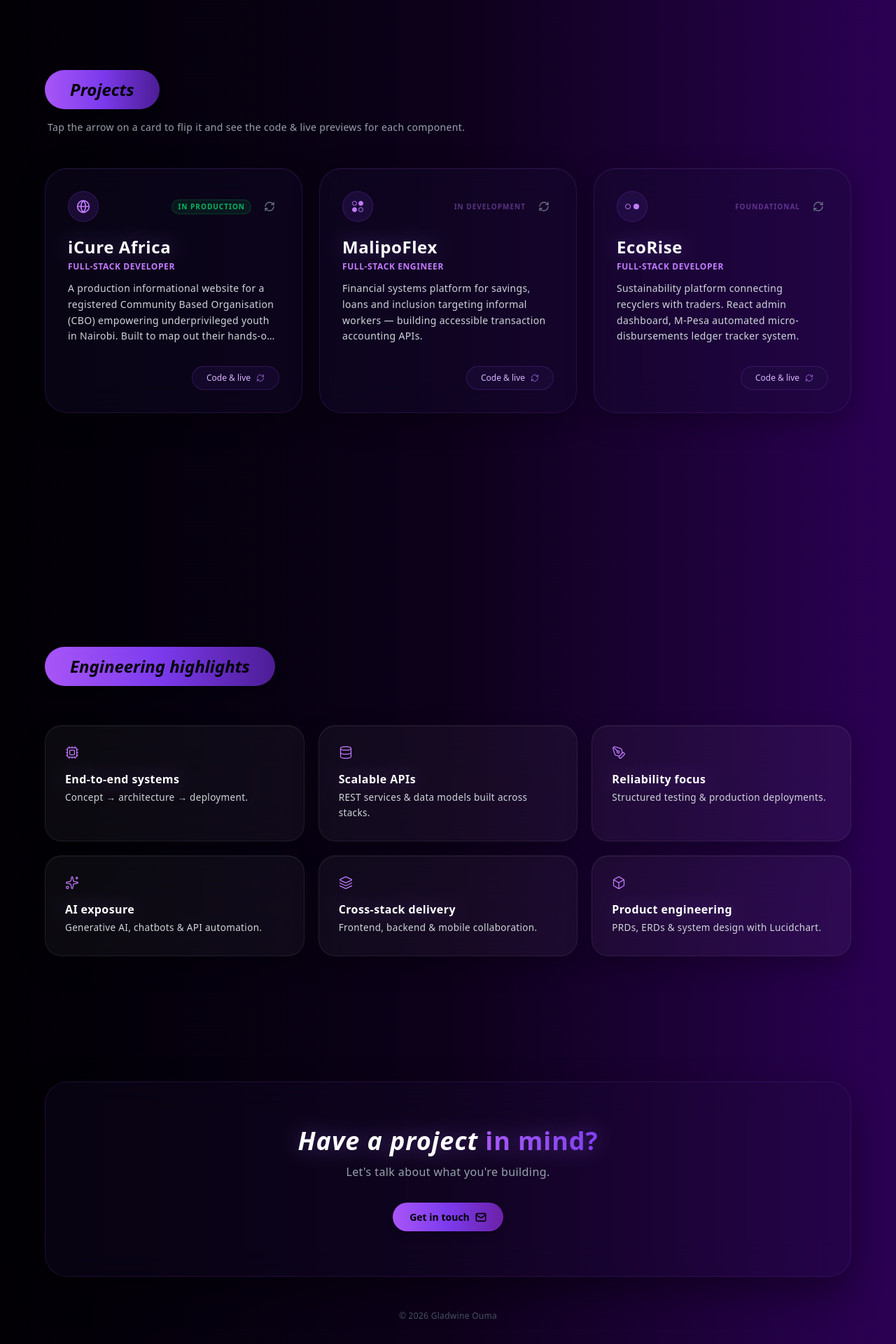
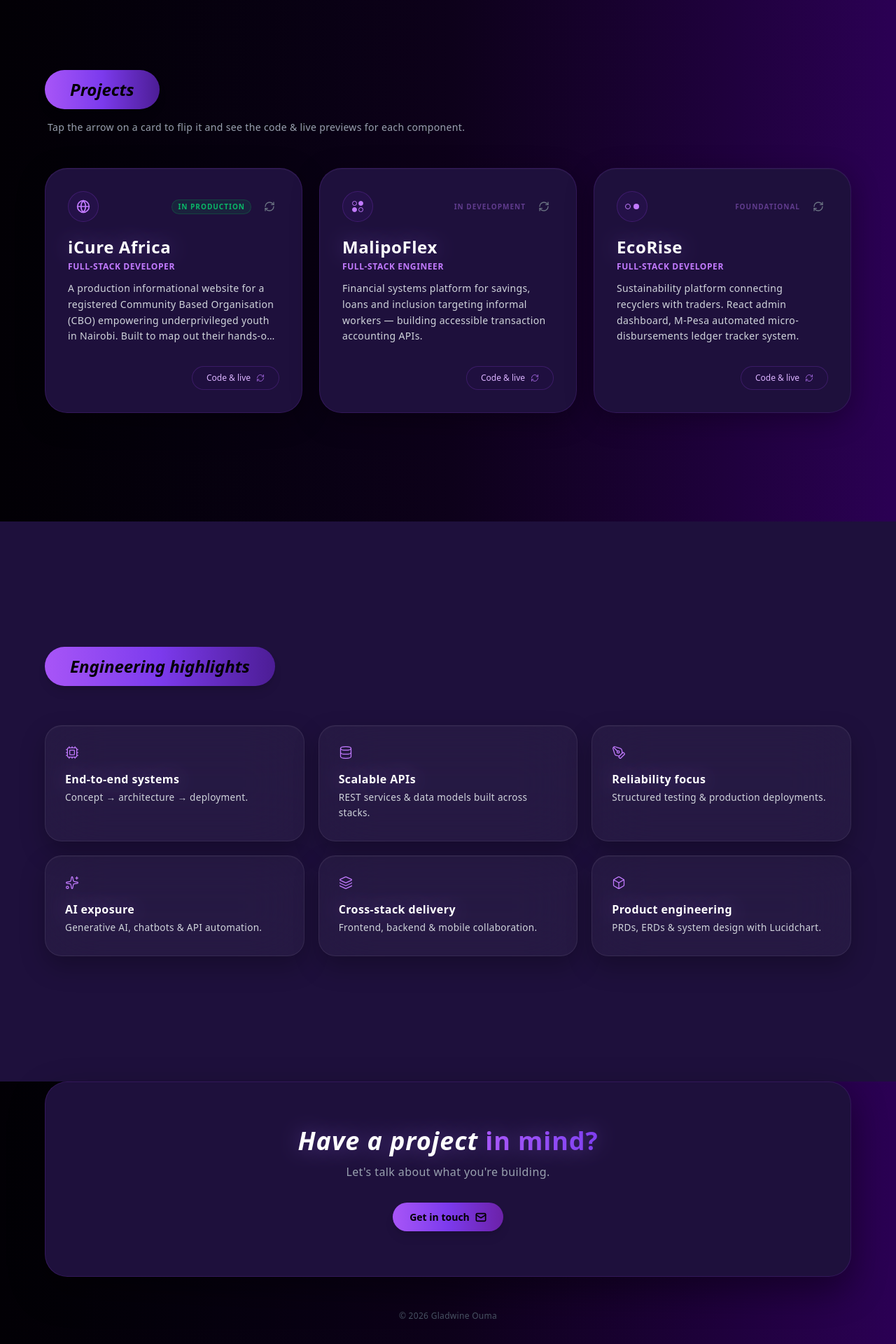
Before and after one commit to gladwineouma/portfolio, a React app: page / in a window 1280 px wide. Shown: the part 1736-3656 px from the top of the page at 70% size. Built offline with nearby package versions, Linux system fonts and the light colour scheme; the HTML template or start-up script is replaced by a standard one.

Commit message:
First commit to the portfolio

```diff
--- a/src/components/footer/Footer.jsx
+++ b/src/components/footer/Footer.jsx
@@ -7,7 +7,7 @@ export default function Footer({ isContactOpen, setIsContactOpen }) {
             <div className="max-w-6xl w-full flex flex-col items-center gap-12">
 
                 {/* Glassmorphic Call to Action Banner Container */}
-                <div className="w-full bg-[#1e103c]/20 backdrop-blur-xl border border-purple-500/15 rounded-[32px] py-16 px-8 flex flex-col items-center justify-center text-center shadow-[0_20px_50px_rgba(0,0,0,0.4)] relative overflow-hidden">
+                <div className="w-full bg-[#1e103c] backdrop-blur-xl border border-purple-500/15 rounded-[32px] py-16 px-8 flex flex-col items-center justify-center text-center shadow-[0_20px_50px_rgba(0,0,0,0.4)] relative overflow-hidden">
 
                     <h2 className="text-white text-3xl md:text-4xl font-bold italic tracking-wide mb-3">
                         Have a project <span className="bg-gradient-to-r from-[#a855f7] to-[#7c3aed] bg-clip-text text-transparent not-italic">in mind?</span>
--- a/src/components/highlights/Highlights.jsx
+++ b/src/components/highlights/Highlights.jsx
@@ -36,7 +36,7 @@ export default function Highlights() {
     ]
 
     return (
-        <section id="highlights" className="min-h-screen flex flex-col items-center justify-center py-20 px-6 md:px-16 bg-gradient-to-r from-[#020005] via-[#0d011a] to-[#2b0054]">
+        <section id="highlights" className="min-h-screen flex flex-col items-center justify-center py-20 px-6 md:px-16 bg-[#1e103c]">
             <div className="max-w-6xl w-full text-left">
 
                 {/* Main Heading Pill Element */}
--- a/src/components/projects/ProjectCard.jsx
+++ b/src/components/projects/ProjectCard.jsx
@@ -16,7 +16,7 @@ export default function ProjectCard({ project }) {
             <div className={`relative w-full h-full transition-transform duration-700 [transform-style:preserve-3d] ${isFlipped ? '[transform:rotateY(180deg)]' : ''}`}>
 
                 {/* FRONT SIDE (All cards look uniform now) */}
-                <div className="absolute inset-0 w-full h-full [backface-visibility:hidden] bg-[#1a0e36]/30 backdrop-blur-xl border border-purple-500/15 rounded-[32px] p-8 flex flex-col justify-between shadow-[inset_0_1px_1px_rgba(255,255,255,0.05),0_10px_40px_rgba(0,0,0,0.3)]">
+                <div className="absolute inset-0 w-full h-full [backface-visibility:hidden] bg-[#1e103c] backdrop-blur-xl border border-purple-500/15 rounded-[32px] p-8 flex flex-col justify-between shadow-[inset_0_1px_1px_rgba(255,255,255,0.05),0_10px_40px_rgba(0,0,0,0.3)]">
 
                     {/* Top Row Icon Area */}
                     <div className="flex items-center justify-between">
--- a/src/pages/ContactPage.jsx
+++ /dev/null
@@ -1,40 +0,0 @@
-import { Mail, Phone, Github, Linkedin, MessageCircle } from "lucide-react";
-
-export default function ContactPage() {
-    return (
-        <main className="min-h-screen bg-aurora px-6 py-16">
-            <div className="max-w-2xl mx-auto glass-panel rounded-3xl p-10">
-
-                <h1 className="text-3xl font-bold mb-6">Contact Me</h1>
-
-                <p className="text-foreground/70 mb-10">
-                    Let’s build something meaningful together.
-                </p>
-
-                <div className="space-y-5">
-
-                    <a href="mailto:youremail@gmail.com" className="flex items-center gap-3 hover:text-primary">
-                        <Mail /> Email
-                    </a>
-
-                    <a href="tel:+254742838976" className="flex items-center gap-3 hover:text-primary">
-                        <Phone /> Phone
-                    </a>
-
-                    <a href="https://github.com/yourname" target="_blank" className="flex items-center gap-3 hover:text-primary">
-                        <Github /> GitHub
-                    </a>
-
-                    <a href="https://linkedin.com/in/yourprofile" target="_blank" className="flex items-center gap-3 hover:text-primary">
-                        <Linkedin /> LinkedIn
-                    </a>
-
-                    <a href="https://wa.me/254742838976" target="_blank" className="flex items-center gap-3 hover:text-primary">
-                        <MessageCircle /> WhatsApp
-                    </a>
-
-                </div>
-            </div>
-        </main>
-    );
-}
```
